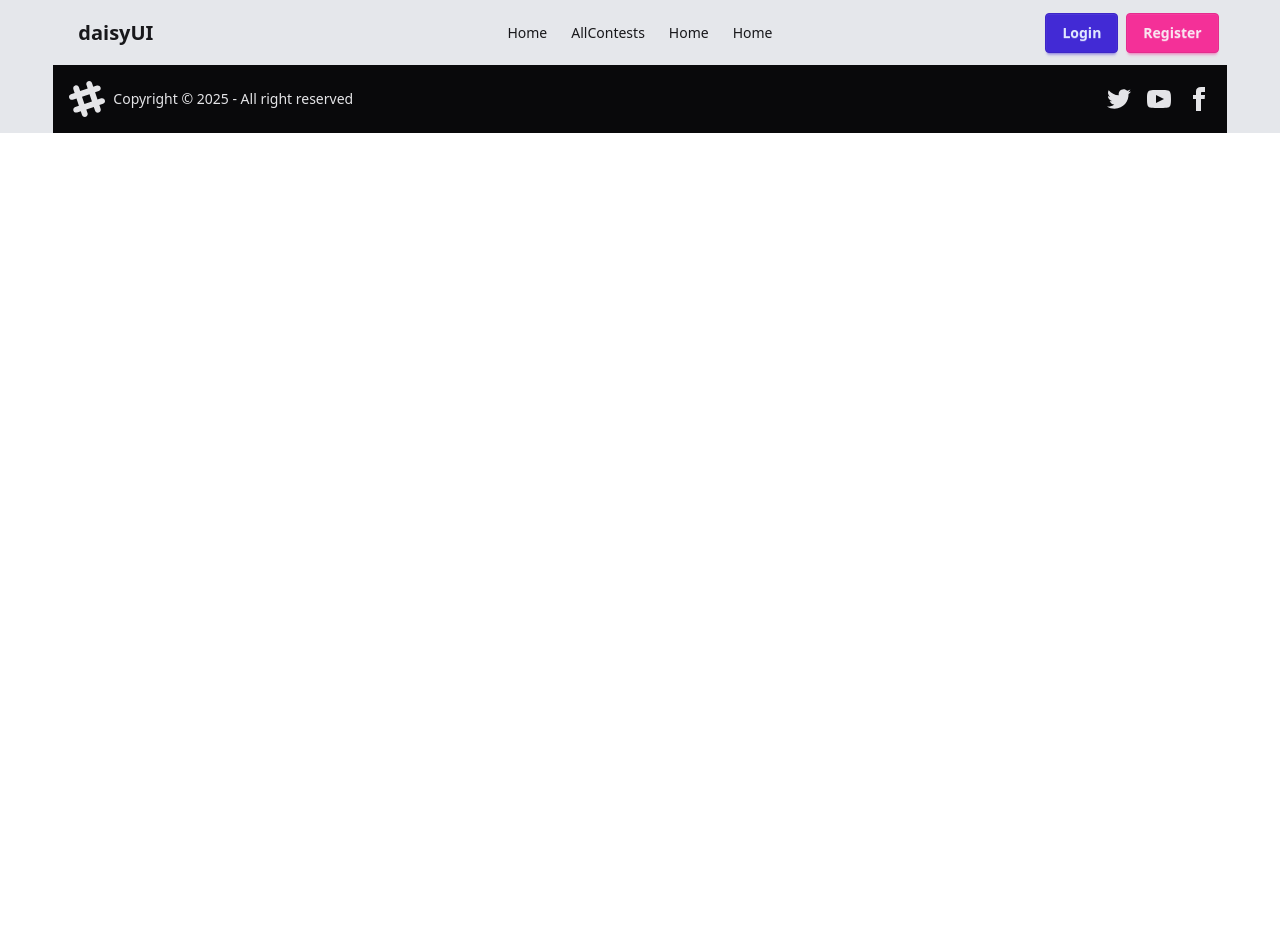
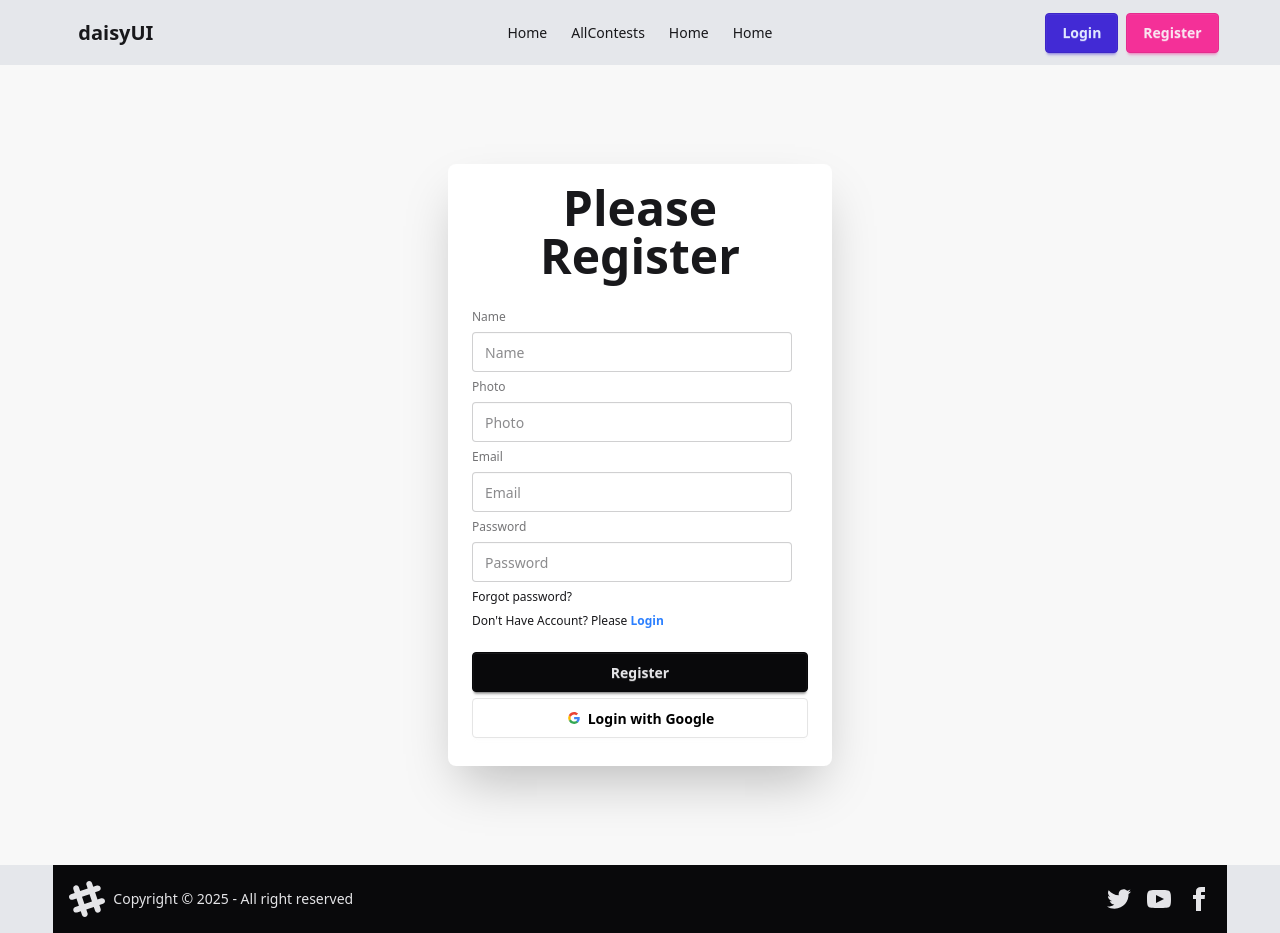
Before and after one commit to pijush512/ContestHub-Client-Site, a React (Vite) app: page /register in a window 1280 px wide. Before the commit the page ends 800 px from the top, so only its background shows below. Built offline with nearby package versions, Linux system fonts and the light colour scheme.

Commit message:
login and register page design done

```diff
--- a/package.json
+++ b/package.json
@@ -11,8 +11,10 @@
   },
   "dependencies": {
     "@tailwindcss/vite": "^4.1.17",
+    "firebase": "^12.6.0",
     "react": "^19.2.0",
     "react-dom": "^19.2.0",
+    "react-hook-form": "^7.68.0",
     "react-router": "^7.10.1",
     "tailwindcss": "^4.1.17"
   },
--- a/src/context/AuthContext.jsx
+++ b/src/context/AuthContext.jsx
@@ -1,11 +1,3 @@
-import React from 'react'
+import { createContext } from "react";
 
-const AuthContext = () => {
-  return (
-    <div>
-
-    </div>
-  )
-}
-
-export default AuthContext
+export const AuthContext = createContext(null);
--- /dev/null
+++ b/src/context/AuthProvider.jsx
@@ -0,0 +1,28 @@
+import React from 'react'
+import { AuthContext } from './AuthContext'
+import { createUserWithEmailAndPassword, signInWithEmailAndPassword } from 'firebase/auth'
+import { auth } from '../firebase/firebase.init'
+
+const AuthProvider = ({ children }) => {
+
+  const registerUser = (email, password) => {
+    return createUserWithEmailAndPassword(auth, email, password)
+  };
+
+  const logInUser = (email, password) => {
+    return signInWithEmailAndPassword(auth, email, password)
+  }
+
+  const authInfo = {
+    registerUser,
+    logInUser,
+  }
+
+  return (
+    <AuthContext value={authInfo}>
+      {children}
+    </AuthContext>
+  )
+}
+
+export default AuthProvider
--- /dev/null
+++ b/src/firebase/firebase.init.js
@@ -0,0 +1,21 @@
+// Import the functions you need from the SDKs you need
+import { initializeApp } from "firebase/app";
+import { getAuth } from "firebase/auth";
+// TODO: Add SDKs for Firebase products that you want to use
+// https://firebase.google.com/docs/web/setup#available-libraries
+
+// Your web app's Firebase configuration
+const firebaseConfig = {
+  apiKey: import.meta.env.VITE_apiKey,
+  authDomain: import.meta.env.VITE_authDomain,
+  projectId: import.meta.env.VITE_projectId,
+  storageBucket: import.meta.env.VITE_storageBucket,
+  messagingSenderId: import.meta.env.VITE_messagingSenderId,
+  appId: import.meta.envVITE_appId,
+};
+
+// Initialize Firebase
+const app = initializeApp(firebaseConfig);
+
+// Initialize Firebase Authentication and get a reference to the service
+export const auth = getAuth(app);
--- /dev/null
+++ b/src/hooks/useAuth.jsx
@@ -0,0 +1,9 @@
+import React, { use } from 'react'
+import { AuthContext } from '../context/AuthContext'
+
+const useAuth = () => {
+  const authinfo = use(AuthContext);
+  return authinfo;
+}
+
+export default useAuth
--- a/src/main.jsx
+++ b/src/main.jsx
@@ -4,9 +4,12 @@ import './index.css'
 import App from './App.jsx'
 import { RouterProvider } from 'react-router'
 import { router } from './routes/Routes.jsx'
+import AuthProvider from './context/AuthProvider.jsx'
 
 createRoot(document.getElementById('root')).render(
   <StrictMode>
-    <RouterProvider router={router} />
+    <AuthProvider>
+      <RouterProvider router={router} />
+    </AuthProvider>
   </StrictMode>,
 )
--- a/src/pages/Login.jsx
+++ b/src/pages/Login.jsx
@@ -1,9 +1,57 @@
 import React from 'react'
+import { useForm } from 'react-hook-form';
+import { Link } from 'react-router';
 
 const Login = () => {
+
+  const { register, handleSubmit, formState: { errors } } = useForm();
+
+  const handleLogin = () => {
+
+  }
   return (
-    <div>
+    <div className="hero bg-base-200 min-h-screen">
+      <div className="hero-content flex-col lg:flex-row-reverse">
+        <div className="card bg-base-100 w-full max-w-sm shrink-0 shadow-2xl">
+          <h1 className="text-5xl font-bold text-center pt-5 px-4">Please Login</h1>
+          <div className="card-body">
+            <form onSubmit={handleSubmit(handleLogin)}>
+              <fieldset className="fieldset">
+                {/* Email */}
+                <label className="label">Email</label>
+                <input type="email" {...register('email', {
+                  required: true
+                })
+                } className="input" placeholder="Email" />
+                {errors.email?.type === 'required' && <p className='text-red-500'>Email is required.</p>}
 
+                {/* Password */}
+                <label className="label">Password</label>
+                <input type="password" {...register('password', {
+                  required: true,
+                  minLength: 6,
+                  pattern: /^(?=.*[a-z])(?=.*[A-Z])(?=.*\d)(?=.*[@$!%*?&])[A-Za-z\d@$!%*?&]{6,}$/,
+                })} className="input" placeholder="Password" />
+                {errors.password?.type === 'required' && <p className='text-red-500'>Password is required.</p>}
+                {errors.password?.type === 'minLength' && <p className='text-red-500'>Password must be 6 characters or longer</p>}
+                {errors.password?.type === 'pattern' && <p className='text-red-500'>Password must include uppercase, lowercase, number & special symbol</p>}
+
+                <div><a className="link link-hover">Forgot password?</a></div>
+                <p>Already Have An Account? Please <Link
+                  to='/register'
+                  className='font-bold text-blue-500'
+                >Register</Link></p>
+                <button className="btn btn-neutral mt-4">Login</button>
+                {/* Google */}
+                <button className="btn bg-white text-black border-[#e5e5e5]">
+                  <svg aria-label="Google logo" width="16" height="16" xmlns="http://www.w3.org/2000/svg" viewBox="0 0 512 512"><g><path d="m0 0H512V512H0" fill="#fff"></path><path fill="#34a853" d="M153 292c30 82 118 95 171 60h62v48A192 192 0 0190 341"></path><path fill="#4285f4" d="m386 400a140 175 0 0053-179H260v74h102q-7 37-38 57"></path><path fill="#fbbc02" d="m90 341a208 200 0 010-171l63 49q-12 37 0 73"></path><path fill="#ea4335" d="m153 219c22-69 116-109 179-50l55-54c-78-75-230-72-297 55"></path></g></svg>
+                  Login with Google
+                </button>
+              </fieldset>
+            </form>
+          </div>
+        </div>
+      </div>
     </div>
   )
 }
--- a/src/pages/Register.jsx
+++ b/src/pages/Register.jsx
@@ -1,9 +1,81 @@
 import React from 'react'
+import { useForm } from 'react-hook-form'
+import { Link } from 'react-router'
+import useAuth from '../hooks/useAuth'
 
 const Register = () => {
+
+  const { register, handleSubmit, formState: { errors } } = useForm();
+
+  const {registerUser,} = useAuth();
+
+  const handleRegister = (data) => {
+    // console.log('After register', data);
+    registerUser(data.email, data.password)
+    .then(result => {
+      console.log(result)
+    })
+    .catch(error => {
+      console.log(error)
+    })
+  }
+
   return (
-    <div>
+    <div className="hero bg-base-200 min-h-screen">
+      <div className="hero-content flex-col lg:flex-row-reverse">
+        <div className="card bg-base-100 w-full max-w-sm shrink-0 shadow-2xl">
+          <h1 className="text-5xl font-bold text-center pt-5 px-4">Please Register</h1>
+          <div className="card-body">
+            <form onSubmit={handleSubmit(handleRegister)}>
+              <fieldset className="fieldset">
+                {/* Name */}
+                <label className="label">Name</label>
+                <input type="text" {...register('name', {
+                  required: true
+                })} className="input" placeholder="Name" />
+                {errors.name?.type === 'required' && <p className='text-red-500'>Name is required.</p>}
 
+                {/* Photo */}
+                <label className="label">Photo</label>
+                <input type="text" {...register('photo', {
+                  required: true
+                })} className="input" placeholder="Photo" />
+                {errors.photo?.type === 'required' && <p className='text-red-500'>Photo is required.</p>}
+
+                {/* Email */}
+                <label className="label">Email</label>
+                <input type="email" {...register('email', {
+                  required: true
+                })
+                } className="input" placeholder="Email" />
+                {errors.email?.type === 'required' && <p className='text-red-500'>Email is required.</p>}
+
+                {/* Password */}
+                <label className="label">Password</label>
+                <input type="password" {...register('password', {
+                  required: true,
+                  minLength: 6,
+                  pattern: /^(?=.*[a-z])(?=.*[A-Z])(?=.*\d)(?=.*[@$!%*?&])[A-Za-z\d@$!%*?&]{6,}$/,
+                })} className="input" placeholder="Password" />
+                {errors.password?.type === 'required' && <p className='text-red-500'>Password is required.</p>}
+                {errors.password?.type === 'minLength' && <p className='text-red-500'>Password must be 6 characters or longer</p>}
+                {errors.password?.type === 'pattern' && <p className='text-red-500'>Password must include uppercase, lowercase, number & special symbol</p>}
+                <div><a className="link link-hover">Forgot password?</a></div>
+                <p>Don't Have Account? Please <Link
+                  to='/login'
+                  className='font-bold text-blue-500'
+                >Login</Link></p>
+                <button className="btn btn-neutral mt-4">Register</button>
+                {/* Google */}
+                <button className="btn bg-white text-black border-[#e5e5e5]">
+                  <svg aria-label="Google logo" width="16" height="16" xmlns="http://www.w3.org/2000/svg" viewBox="0 0 512 512"><g><path d="m0 0H512V512H0" fill="#fff"></path><path fill="#34a853" d="M153 292c30 82 118 95 171 60h62v48A192 192 0 0190 341"></path><path fill="#4285f4" d="m386 400a140 175 0 0053-179H260v74h102q-7 37-38 57"></path><path fill="#fbbc02" d="m90 341a208 200 0 010-171l63 49q-12 37 0 73"></path><path fill="#ea4335" d="m153 219c22-69 116-109 179-50l55-54c-78-75-230-72-297 55"></path></g></svg>
+                  Login with Google
+                </button>
+              </fieldset>
+            </form>
+          </div>
+        </div>
+      </div>
     </div>
   )
 }
```
Also changed, not shown: 2 other files (tests, documents, lock files or other folders).
